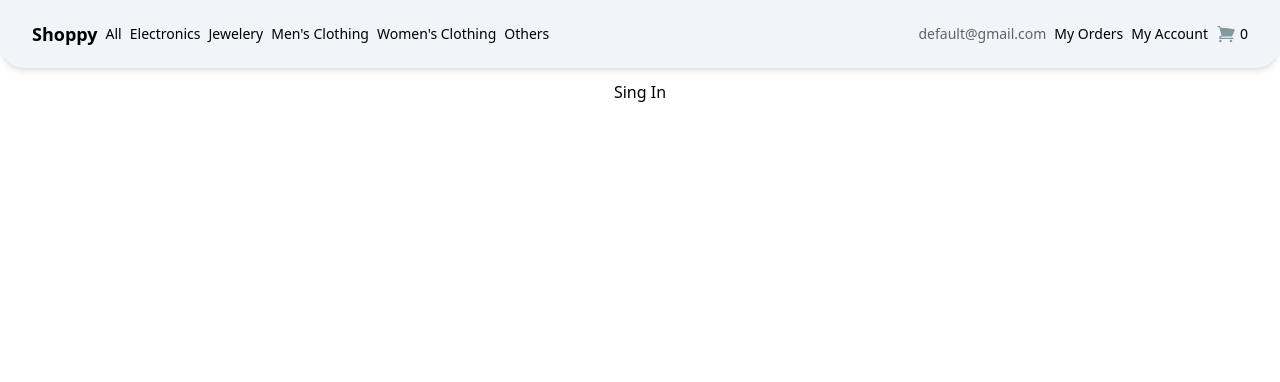
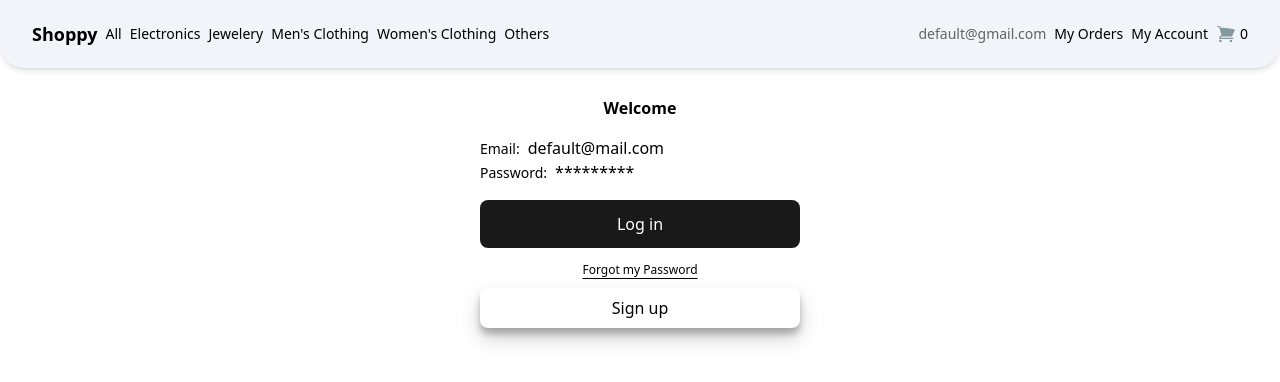
Before and after one commit to Manueldvp/react-vite-Tailwind, a React (Vite) app: page /sing-in in a window 1280 px wide. Shown: the top 382 px of the page. Built offline with nearby package versions, Linux system fonts and the light colour scheme; no server answers.

Commit message:
LocalStorage Log in and Sign In page

```diff
--- a/src/Components/Navbar/index.jsx
+++ b/src/Components/Navbar/index.jsx
@@ -8,6 +8,58 @@ const Navbar = () => {
     const context = useContext(ShoppingCartContext)
     const activeStyle = 'underline underline-offset-4 hover:text-black/70'
     const activeHover = 'hover:text-black/70'
+
+    //Sign Out
+    const signOut = localStorage.getItem('sign-out')
+    const parsedSignOut = JSON.parse(signOut)
+    const isUserSignOut = context.signOut || parsedSignOut
+
+    const handleSignOut = () => {
+        const stringifiedSignOut = JSON.stringify(true)
+        localStorage.setItem('sign-out', stringifiedSignOut)
+        context.setSignOut(true)
+    }
+
+    const renderView = () => {
+        if (isUserSignOut) {
+            return (
+            <li>
+                <NavLink to='/sing-in'
+                className= {({ isActive }) =>
+                isActive ? activeStyle : activeHover
+                 }
+                 onClick={() => handleSignOut()}>
+                    Sign out
+                </NavLink>
+            </li>
+            )
+        }else {
+            return (
+                <>
+                    <li className='text-black/60'>
+                        default@gmail.com
+                    </li>
+                    <li>
+                        <NavLink to='/my-orders'
+                        className= {({ isActive }) =>
+                        isActive ? activeStyle : activeHover
+                        }>
+                            My Orders
+                        </NavLink>
+                    </li>
+                    <li>
+                        <NavLink to='/my-account'
+                        className= {({ isActive }) =>
+                        isActive ? activeStyle : activeHover
+                        }>
+                            My Account
+                        </NavLink>
+                    </li>
+                </>
+            )
+        }
+    }
+
   return (
     <nav className='flex bg-[#fdfdfd] rounded-b-3xl hover:bg-slate-100 shadow-md justify-between items-center fixed z-10 w-full py-5 px-8 text-sm font-medium/2 top-0'>
         <ul className='flex items-center gap-2'>
@@ -67,29 +119,11 @@ const Navbar = () => {
             </li>
         </ul>
         <ul className='flex items-center gap-2'>
-            <li className='text-black/60'>
-                default@gmail.com
-            </li>
-            <li>
-                <NavLink to='/my-orders'
-                className= {({ isActive }) =>
-                isActive ? activeStyle : activeHover
-                 }>
-                    My Orders
-                </NavLink>
-            </li>
-            <li>
-                <NavLink to='/my-account'
-                className= {({ isActive }) =>
-                isActive ? activeStyle : activeHover
-                 }>
-                    My Account
-                </NavLink>
-            </li>
+            {renderView()}
             <li className='flex gap-1'>
                 <ShoppingCartIcon onClick={() => context.openCheckoutSide()} className="h-5 cursor-pointer w-5 text-[#395B64]/60"/> {context.cartProducts.length}
             </li>
-        </ul>
+         </ul>
     </nav>
   )
 }
--- a/src/Context/index.jsx
+++ b/src/Context/index.jsx
@@ -5,7 +5,33 @@ import { useEffect } from "react";
 
 export const ShoppingCartContext = createContext();
 
+export const initializeLocalStorage = () => {
+  const accountInLocalStorage = localStorage.getItem('account')
+  const signOutInLocalStorage = localStorage.getItem('sign-out')
+  let parsedAccount
+  let parsedSignOut
+
+  if (!accountInLocalStorage) {
+    localStorage.setItem('account', JSON.stringify({}))
+    parsedAccount = {}
+  } else {
+    parsedAccount = JSON.parse(accountInLocalStorage)
+  }
+
+  if (!signOutInLocalStorage) {
+    localStorage.setItem('sign-out', JSON.stringify(false))
+    parsedSignOut = false
+  } else {
+    parsedSignOut = JSON.parse(signOutInLocalStorage)
+  }
+}
+
 const ShoppingCartProvider = ({ children }) => {
+   //My account
+   const [account, setAccount] = useState({})
+
+   // Sign out
+   const [signOut, setSignOut] = useState(false)
 
     const [count, setCount] = useState(0)
 
@@ -113,6 +139,10 @@ const ShoppingCartProvider = ({ children }) => {
             filteredItems,
             searchByCategory,
             setSearchByCategory,
+            account,
+            setAccount,
+            signOut,
+            setSignOut
             }}>
             {children}
         </ShoppingCartContext.Provider>
--- a/src/Pages/SignIn/index.jsx
+++ b/src/Pages/SignIn/index.jsx
@@ -1,10 +1,33 @@
 import React from 'react'
 import Layout from '../../Components/Layout'
+import { Link } from 'react-router-dom'
 
 function SignIn() {
   return (
     <Layout>
-      Sing In
+      <h1 className='font-semibold mb-4 mt-4'>Welcome</h1>
+      <div className='flex flex-col w-80'>
+        <p>
+          <span className='font-light text-sm'>Email:</span>
+          <span className='ml-2'>default@mail.com</span>
+        </p>
+        <p>
+          <span className='font-light text-sm'>Password:</span>
+          <span className='ml-2'>*********</span>
+        </p>
+        <Link to='/'>
+         <button className='bg-black/90 disabled:bg-black/60 text-white w-full rounded-lg py-3 mt-4 mb-2'>
+          Log in
+         </button>
+        </Link>
+        <div className='text-center mb-2'>
+          <a className='font-light text-xs underline underline-offset-4' href="/">Forgot my Password</a>
+        </div>
+        <button className='rounded-lg h-10 shadow-#29 hover:bg-slate-100 disabled:bg-black/60'>
+          Sign up
+        </button>
+
+      </div>
     </Layout>
   )
 }
```
